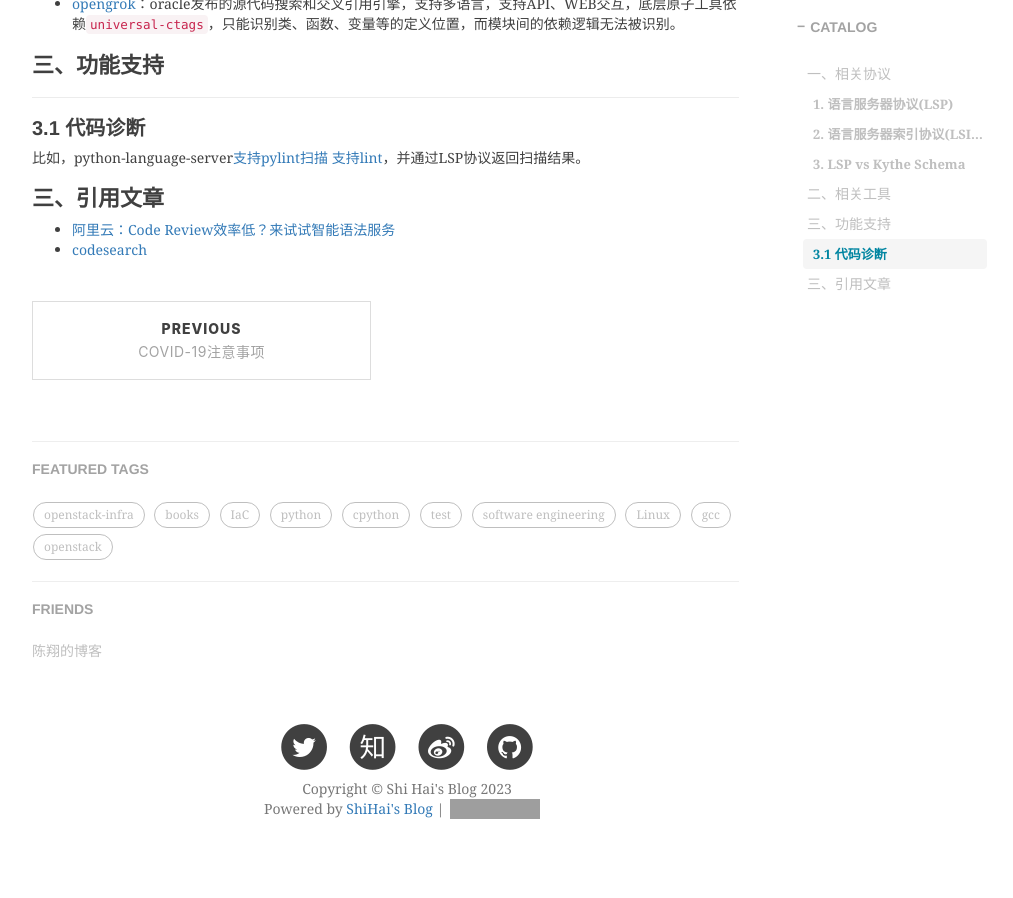
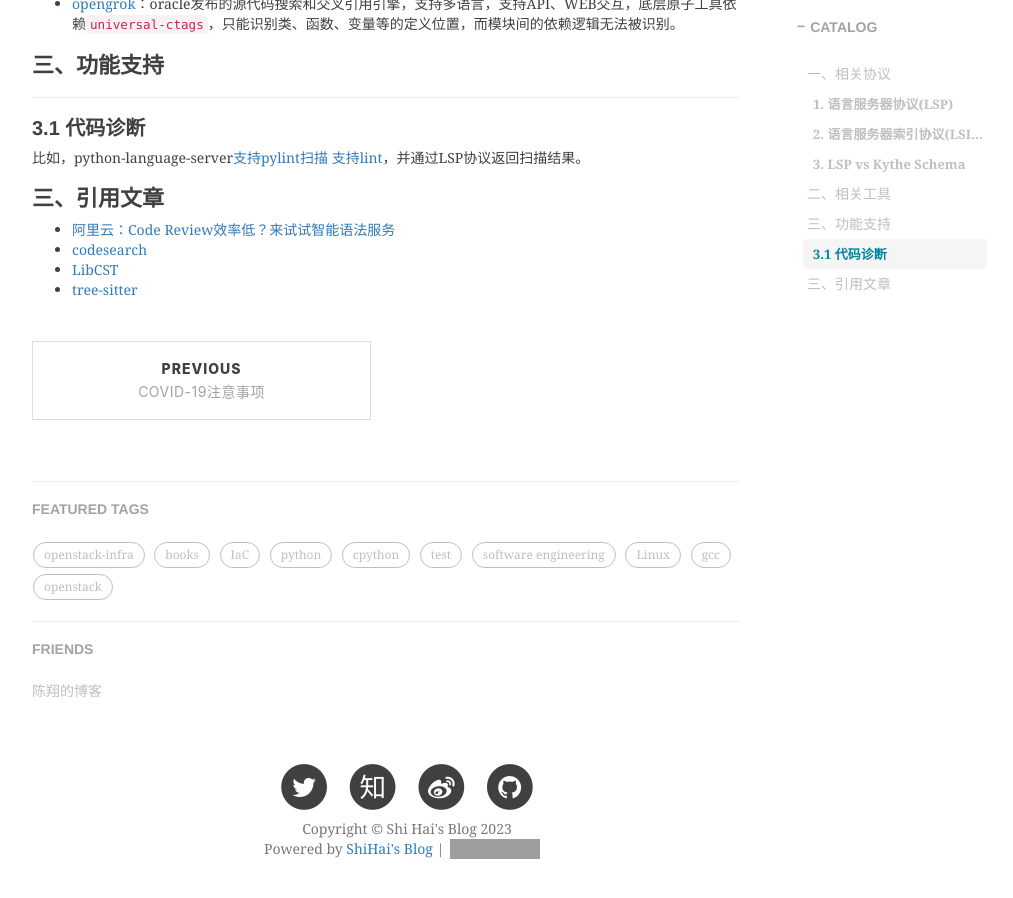
Before and after one commit to shihai1991/shihai1991.github.io, a Jekyll site: the page built from _posts/2023-01-12-代码索引工具调研.md, in a window 1280 px wide and 900 px high, scrolled down 1520 px. Shown: the whole window, without its empty margins (233-1246 px from the left). Built offline with Jekyll 4.4.1, drawn with Linux system fonts in a browser that asks for light colours; nearby versions of some CDN libraries; comment, search, counter and statistics services are not loaded; grey boxes are pictures that could not be loaded.

Commit message:
Update 2023-01-12-代码索引工具调研.md

```diff
--- a/_posts/2023-01-12-代码索引工具调研.md
+++ b/_posts/2023-01-12-代码索引工具调研.md
@@ -33,3 +33,5 @@ LSP/LSIF的核心目标是让IDE与工具之间，Web和代码索引之间能定
 # 三、引用文章
 - [阿里云：Code Review效率低？来试试智能语法服务](https://developer.aliyun.com/article/780704)
 - [codesearch](https://github.com/google/codesearch)
+- [LibCST](https://github.com/Instagram/LibCST)
+- [tree-sitter](https://github.com/tree-sitter/tree-sitter)
```
